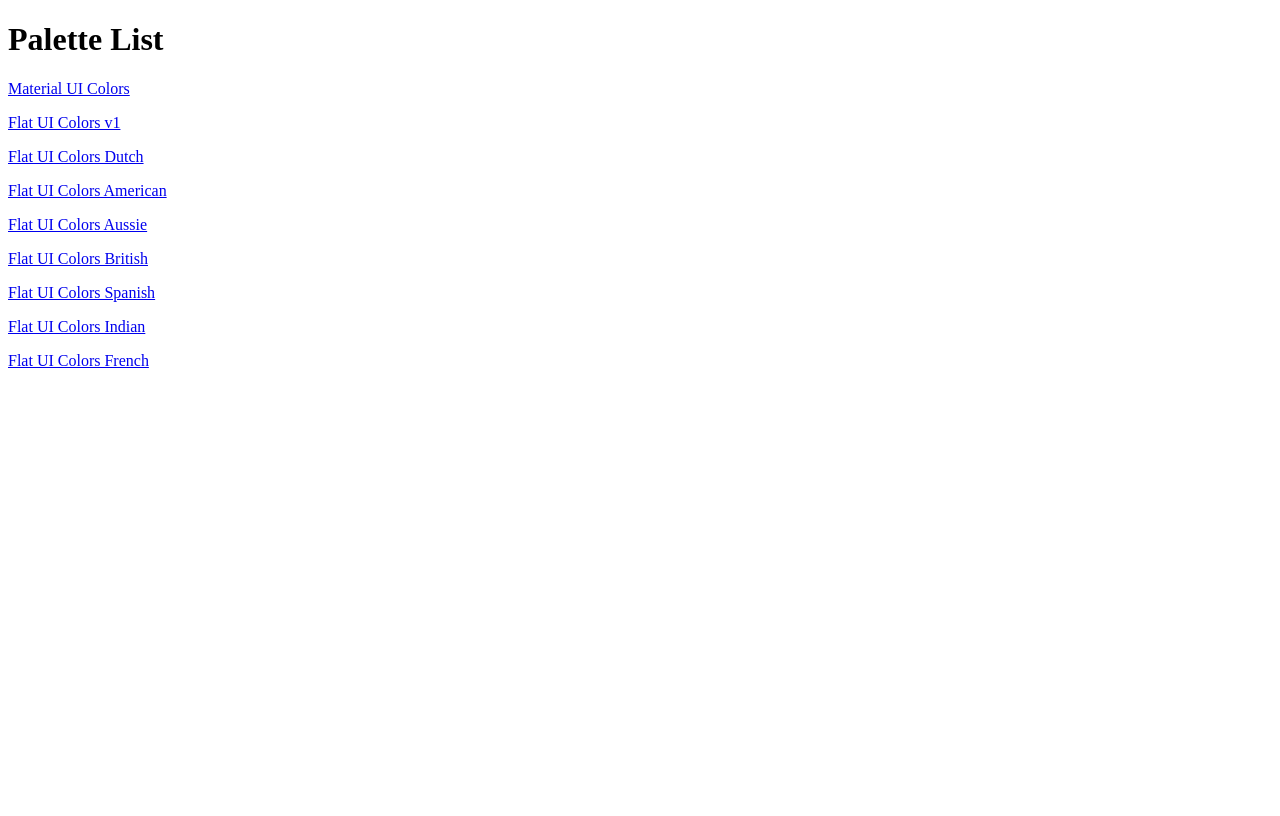
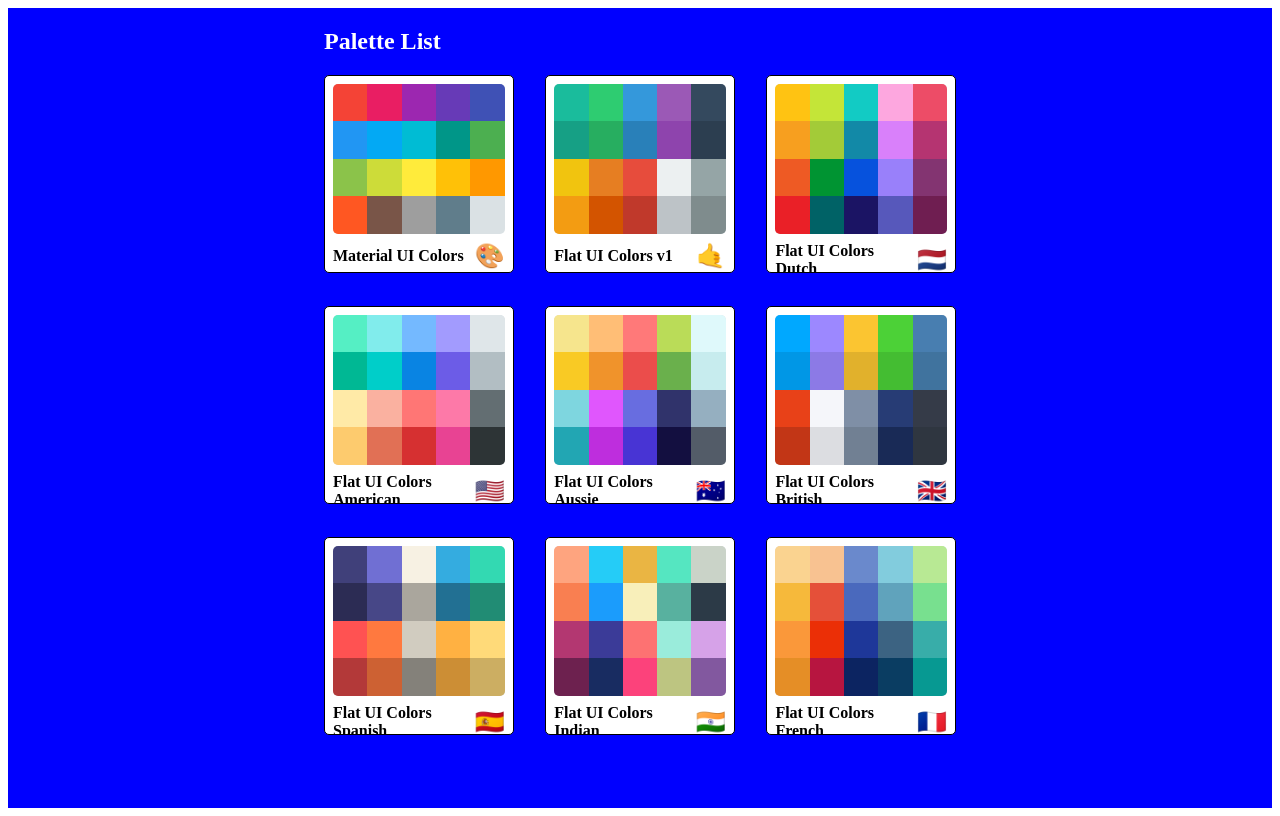
Before and after one commit to LaneBrents/ReactColorProject, a React (Vite) app in the folder vite-project/: page / in a window 1280 px wide. Built offline with nearby package versions, Linux system fonts and the light colour scheme.

Commit message:
Styling Palletes and miniPalettes

```diff
--- a/package.json
+++ b/package.json
@@ -4,11 +4,13 @@
     "@emotion/styled": "^11.11.0",
     "@fontsource/roboto": "^5.0.8",
     "@mui/icons-material": "^5.14.14",
-    "@mui/material": "^5.14.14",
+    "@mui/material": "^5.14.15",
+    "@mui/styled-engine-sc": "^6.0.0-alpha.3",
     "chroma-js": "^2.4.2",
     "rc-slider": "^10.3.1",
     "react-copy-to-clipboard": "^5.1.0",
     "react-router": "^6.17.0",
-    "react-router-dom": "^6.17.0"
+    "react-router-dom": "^6.17.0",
+    "styled-components": "^6.1.0"
   }
 }
--- /dev/null
+++ b/vite-project/src/components/MiniPalette.jsx
@@ -0,0 +1,17 @@
+import React from "react";
+import "../styles/MiniPalette.css";
+
+export default function MiniPalette(props) {
+  const miniColorBoxes = props.colors.map((color) => (
+    <div className="mini-color" style={{ backgroundColor: color.color }} key={color.name} />
+  ));
+
+  return (
+    <div className="mini-root">
+      <div className="mini-colors">{miniColorBoxes}</div>
+      <h5 className="mini-title">
+        {props.paletteName} <span className="mini-emoji">{props.emoji}</span>
+      </h5>
+    </div>
+  );
+}
--- a/vite-project/src/components/PaletteList.jsx
+++ b/vite-project/src/components/PaletteList.jsx
@@ -1,15 +1,21 @@
 import React from "react";
+import MiniPalette from "./MiniPalette";
 import { Link } from "react-router-dom";
+import "../styles/PaletteList.css";
 
 export default function PaletteList({ palettes }) {
   return (
-    <div>
-      <h1>Palette List</h1>
-      {palettes.map((palette) => (
-        <p>
-          <Link to={`/palette/${palette.id}`}>{palette.paletteName}</Link>
-        </p>
-      ))}
+    <div className="root">
+      <div className="container">
+        <nav className="nav">
+          <h1>Palette List</h1>
+        </nav>
+        <div className="mini-palettes">
+          {palettes.map((palette) => (
+            <MiniPalette {...palette} />
+          ))}
+        </div>
+      </div>
     </div>
   );
 }
--- /dev/null
+++ b/vite-project/src/styles/MiniPalette.css
@@ -0,0 +1,46 @@
+.mini-root {
+    border-radius: 5px;
+    padding: 0.5rem;
+    position: relative;
+    overflow: hidden;
+    border: 1px solid black;
+    background-color: white;
+}
+
+.mini-root:hover {
+    cursor: pointer;
+}
+
+.mini-colors {
+    background-color: #dae1e4;
+    height: 150px;
+    width: 100%;
+    border-radius: 5px;
+    overflow: hidden;
+}
+
+.mini-title {
+    display: flex;
+    justify-content: space-between;
+    align-items: center;
+    margin: 0;
+    color: black;
+    padding-top: 0.5rem;
+    padding-bottom: 0.5rem;
+    font-size: 1rem;
+    position: relative;
+}
+
+.mini-emoji {
+    margin-left: 0.5rem;
+    font-size: 1.5rem;
+}
+
+.mini-color {
+    height: 25%;
+    width: 20%;
+    display: inline-block;
+    margin: 0 auto;
+    position: relative;
+    margin-bottom: -4px;
+}
--- /dev/null
+++ b/vite-project/src/styles/PaletteList.css
@@ -0,0 +1,30 @@
+.root {
+    background-color: blue;
+    height: 100vh;
+    display: flex;
+    align-items: flex-start;
+    justify-content: center;
+}
+
+.container {
+    width: 50%;
+    display: flex;
+    align-items: flex-start;
+    flex-direction: column;
+    flex-wrap: wrap;
+}
+
+.nav {
+    display: flex;
+    width: 100%;
+    justify-content: space-between;
+    color: white;
+}
+
+.mini-palettes {
+    box-sizing: border-box;
+    width: 100%;
+    display: grid;
+    grid-template-columns: repeat(3, 30%);
+    grid-gap: 5%;
+}
```
Also changed, not shown: 1 other file (tests, documents, lock files or other folders).
